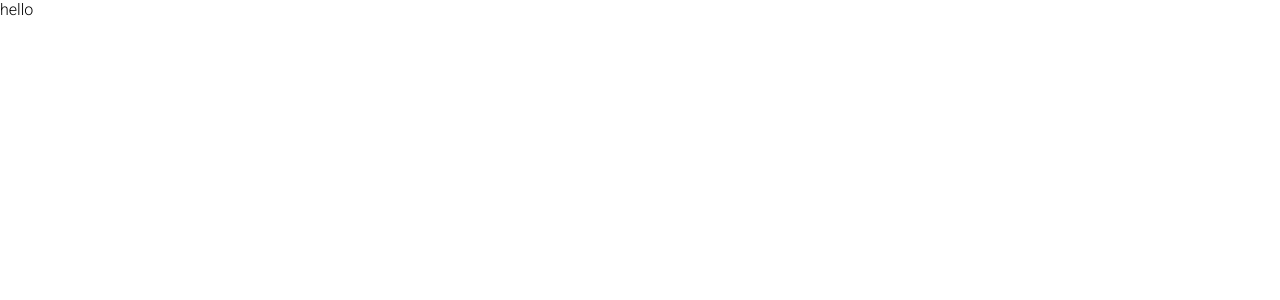
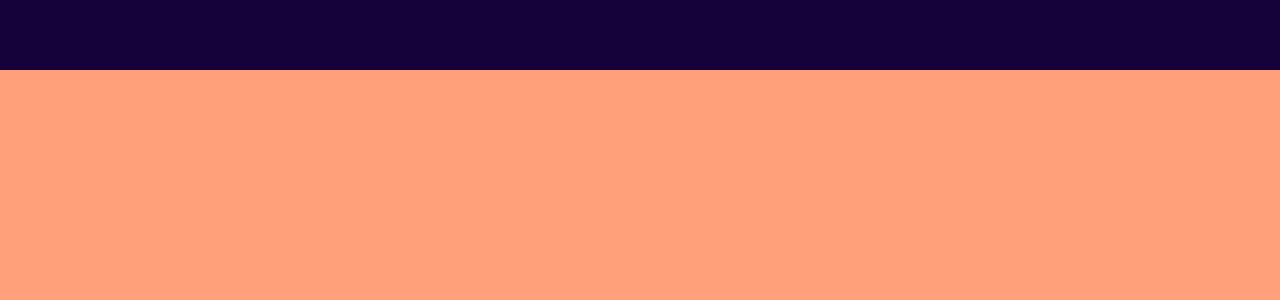
Before and after one commit to asrafulsharker/protfolio_1, a React (Create React App) app: page / in a window 1280 px wide. Shown: the top 300 px of the page. Built offline with nearby package versions, Linux system fonts and the light colour scheme.

Commit message:
add all componenets

```diff
--- a/src/App.js
+++ /dev/null
@@ -1,11 +0,0 @@
-
-
-function App() {
-  return (
-    <div className="App">
-        hello
-    </div>
-  );
-}
-
-export default App;
--- /dev/null
+++ b/src/App.jsx
@@ -0,0 +1,25 @@
+import Topbar from "./components/topbar/Topbar";
+import Intro from './components/intro/Intro';
+import Protfolio from './components/protfolio/Protfolio';
+import Works from './components/works/Works';
+import Testimonials from './components/testimonials/Testimonials';
+import Contact from './components/contact/Contact';
+
+import "./app.scss";
+
+function App() {
+  return (
+    <div className="app">
+        <Topbar/>
+        <div className="sections">
+          <Intro/>
+          <Protfolio/>
+          <Works/>
+          <Testimonials/>
+          <Contact/>
+        </div>
+    </div>
+  );
+}
+
+export default App;
--- /dev/null
+++ b/src/app.scss
@@ -0,0 +1,11 @@
+.app{
+    height: 100vh;
+
+    .sections{
+        width: 100%;
+        height: calc(100vh - 70px);
+        background-color: lightsalmon;
+        position: relative;
+        top: 70px;
+    }
+}
--- a/src/components/intro/Intro.jsx
+++ b/src/components/intro/Intro.jsx
@@ -1,4 +1,4 @@
-import "intro.scss";
+import "./intro.scss";
 
 export default function Intro() {
     return (
--- a/src/components/intro/intro.scss
+++ b/src/components/intro/intro.scss
@@ -0,0 +1,3 @@
+.intro{
+    background-color: lightpink;
+}
--- a/src/components/protfolio/protfolio.scss
+++ b/src/components/protfolio/protfolio.scss
@@ -0,0 +1,3 @@
+.protfolio{
+    background-color: lightskyblue;
+}
--- a/src/components/topbar/topbar.scss
+++ b/src/components/topbar/topbar.scss
@@ -0,0 +1,7 @@
+.topbar{
+    width: 100%;
+    height: 70px;
+    background-color: #15023a;
+    position: fixed;
+    top: 0;
+}
```
